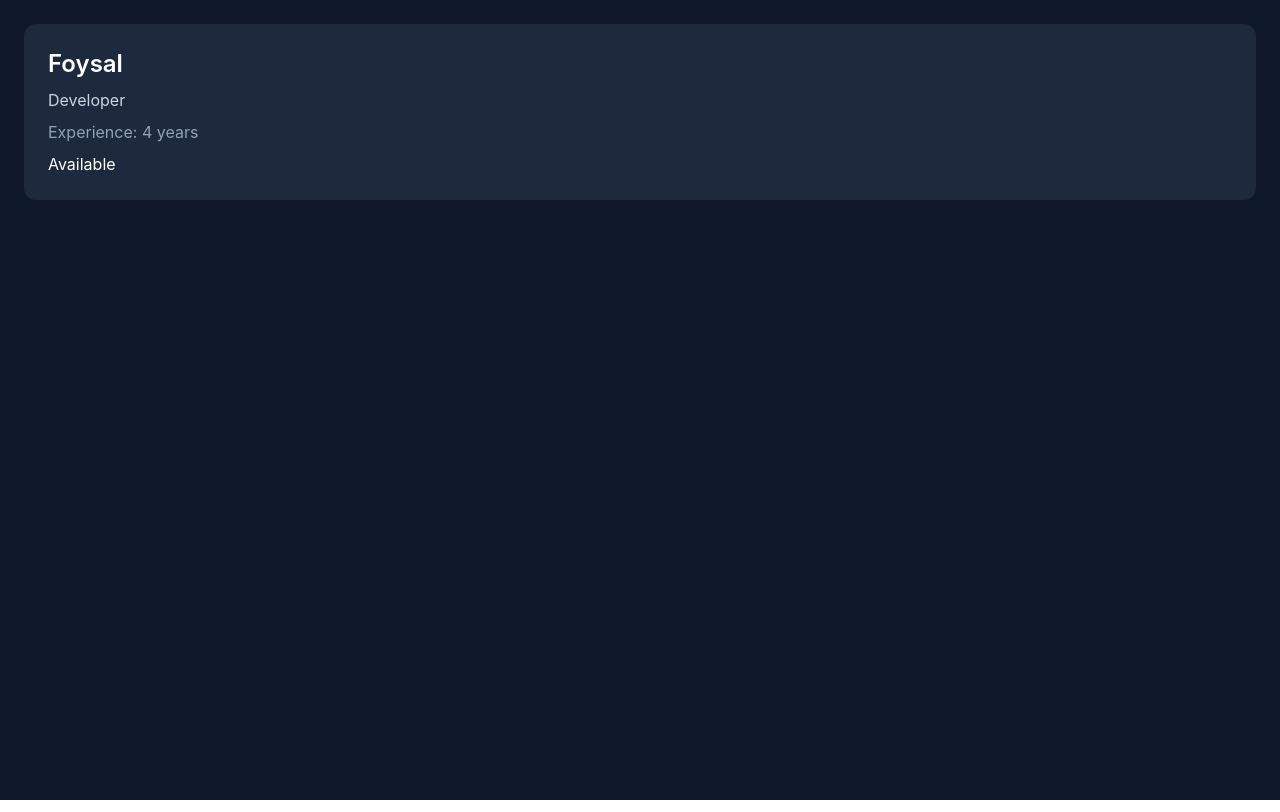
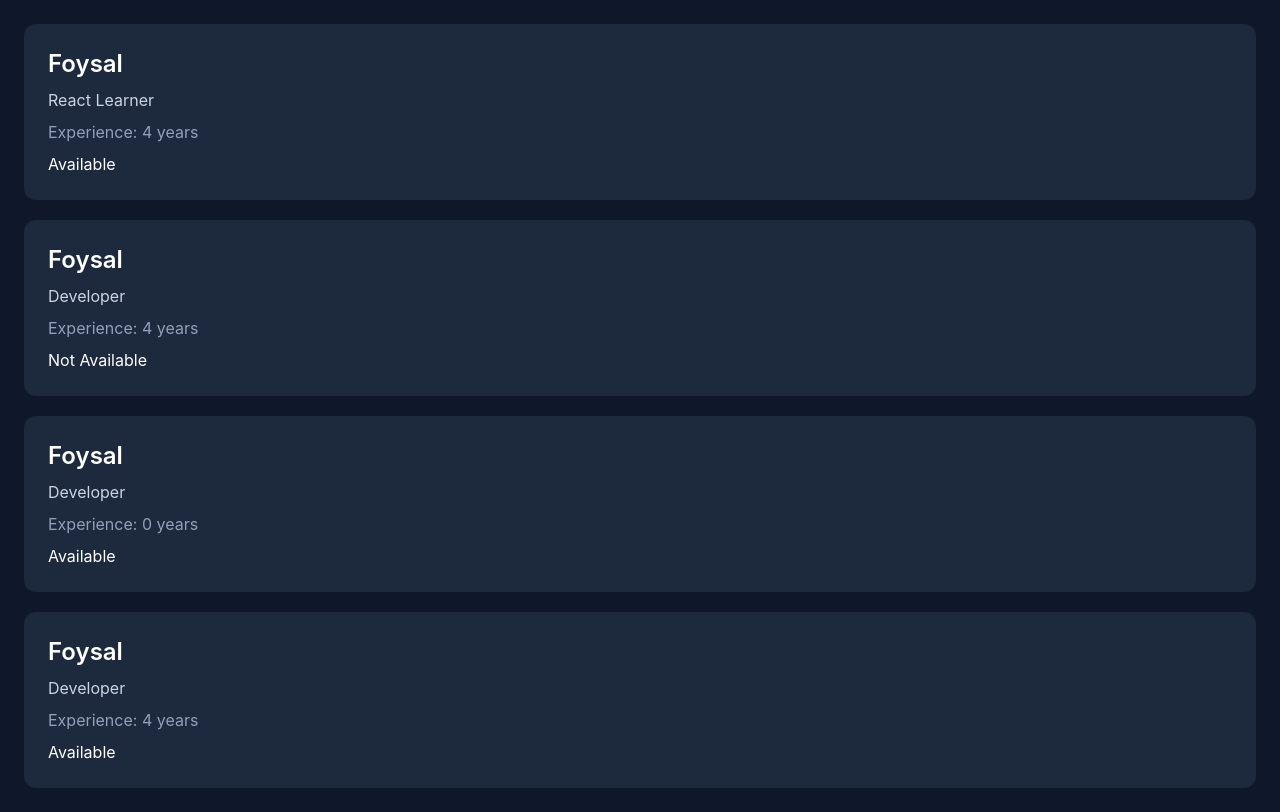
Before and after one commit to foysaliio/React-Mastery-Journey, a React (Vite) app: page / in a window 1280 px wide. Built offline with nearby package versions, Linux system fonts and the light colour scheme.

Commit message:
feat(react): learn default prop values

```diff
--- a/src/App.tsx
+++ b/src/App.tsx
@@ -2,7 +2,10 @@ import ProfileCard from "./components/ProfileCard";
 
 const App = () => {
   return (
-    <main className="min-h-screen bg-slate-900 p-6">
+    <main className="min-h-screen grid gap-5 bg-slate-900 p-6">
+      <ProfileCard name="Foysal" experience={4} isAvailable={true} />
+      <ProfileCard name="Foysal" role="Developer" experience={4} />
+      <ProfileCard name="Foysal" role="Developer" isAvailable={true} />
       <ProfileCard
         name="Foysal"
         role="Developer"
--- a/src/components/ProfileCard.tsx
+++ b/src/components/ProfileCard.tsx
@@ -1,8 +1,8 @@
 interface ProfileCardProps {
   name: string;
-  role: string;
-  experience: number;
-  isAvailable: boolean;
+  role?: string;
+  experience?: number;
+  isAvailable?: boolean;
 }
 
 // Props are destructured directly in the function parameter.
@@ -18,9 +18,9 @@ interface ProfileCardProps {
 
 function ProfileCard({
   name,
-  role,
-  experience,
-  isAvailable,
+  role = "React Learner",
+  experience = 0,
+  isAvailable = false,
 }: ProfileCardProps) {
   return (
     <article className="rounded-xl bg-slate-800 p-6 text-white space-y-2">
```
